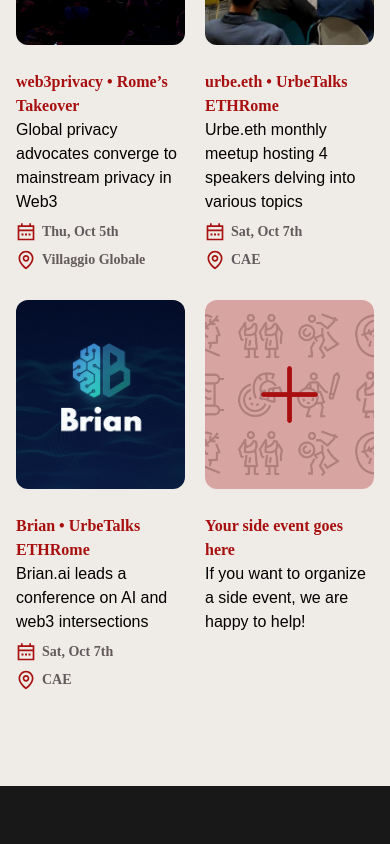
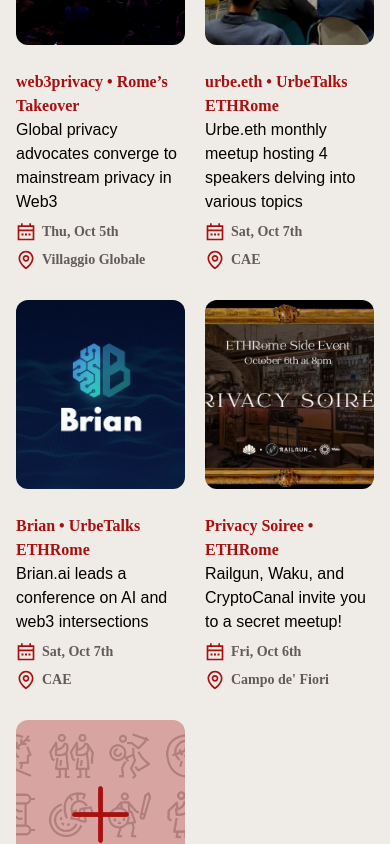
Before and after one commit to urbeETH/ETHRome-2023, a React (Create React App) app: page / in a window 390 px wide. Shown: the part 6818-7662 px from the top of the page. Built offline with nearby package versions, Linux system fonts and the light colour scheme.

Commit message:
Main Update
- Regulation menu item add
- Side Events section update
- Urbe info footer update

```diff
--- a/src/components/Footer.tsx
+++ b/src/components/Footer.tsx
@@ -2,7 +2,8 @@ import { Icon } from '@iconify/react'
 
 export default function Footer() {
   return (
-    <div className='flex flex-col items-center justify-between w-full gap-4 px-16 py-8 space-y-2 bg-[#191818] md:flex-row sm:gap-0'>
+    <div className='flex flex-col items-center justify-between w-full gap-4 px-16 py-8 space-y-2 bg-[#191818] sm:gap-0'>
+      <div className='flex flex-col items-center justify-between w-full gap-4 md:flex-row '>
         <img src='/logo_footer.png' className='h-20' />
         <p className='text-2xl text-center text-white'>Hacking history, shaping the future.</p>
 
@@ -19,5 +20,19 @@ export default function Footer() {
           />
         </div>
       </div>
+      <div className='flex flex-col items-center justify-center w-full text-center'>
+        <h4 className='text-sm text-center text-white'>
+          urbe.eth • Via Bruno Bruni, 116 - 00189 Roma (RM) • CF: 96565540588
+        </h4>
+        <h1 className='text-sm text-center text-white pt-2'>
+          <a
+            href='https://ethrome.notion.site/Regulation-7d77e4d4903d47baae9a6e8f21cf4200'
+            target='_blank'
+          >
+            REGULATION
+          </a>
+        </h1>
+      </div>
+    </div>
   )
 }
--- a/src/components/Header.tsx
+++ b/src/components/Header.tsx
@@ -75,6 +75,12 @@ export default function Header() {
           >
             <h3 className='relative underline_item cursor-pointer'>Schedule</h3>
           </Link>
+          <Link
+              to='https://ethrome.notion.site/Regulation-7d77e4d4903d47baae9a6e8f21cf4200'
+              target='_blank'
+            >
+              <h3 className='relative underline_item cursor-pointer'>Regulation</h3>
+            </Link>
         </div>
       </div>
       <div
@@ -108,6 +114,12 @@ export default function Header() {
             >
               <h3 className='relative underline_item cursor-pointer'>Schedule</h3>
             </Link>
+            <Link
+              to='https://ethrome.notion.site/Regulation-7d77e4d4903d47baae9a6e8f21cf4200'
+              target='_blank'
+            >
+              <h3 className='relative underline_item cursor-pointer'>Regulation</h3>
+            </Link>
           </div>
         )}
       </div>
--- a/src/components/SideEvents.tsx
+++ b/src/components/SideEvents.tsx
@@ -8,6 +8,7 @@ const sideEventsList = [
     data: 'Thu, Oct 5th',
     location: 'tdesign_location.svg',
     place: 'Villaggio Globale',
+    eventLocation: 'https://www.google.com/maps/place/Villaggio+Globale/@41.8741306,12.4719822,15z/data=!4m6!3m5!1s0x132f60300ef3b2b3:0xefe2660fd385fd0f!8m2!3d41.8741306!4d12.4719822!16s%2Fg%2F11fnwh3zv1?entry=ttu'
   },
   {
     bg: 'side-events_urbetalks.png',
@@ -18,6 +19,7 @@ const sideEventsList = [
     data: 'Sat, Oct 7th',
     location: 'tdesign_location.svg',
     place: 'CAE',
+    eventLocation: 'https://www.google.com/maps/place/Villaggio+Globale/@41.8741306,12.4719822,15z/data=!4m6!3m5!1s0x132f60300ef3b2b3:0xefe2660fd385fd0f!8m2!3d41.8741306!4d12.4719822!16s%2Fg%2F11fnwh3zv1?entry=ttu'
   },
   {
     bg: 'side-events_brian.png',
@@ -28,6 +30,18 @@ const sideEventsList = [
     data: 'Sat, Oct 7th',
     location: 'tdesign_location.svg',
     place: 'CAE',
+    eventLocation: 'https://www.google.com/maps/place/Villaggio+Globale/@41.8741306,12.4719822,15z/data=!4m6!3m5!1s0x132f60300ef3b2b3:0xefe2660fd385fd0f!8m2!3d41.8741306!4d12.4719822!16s%2Fg%2F11fnwh3zv1?entry=ttu'
+  },
+  {
+    bg: 'cryptocanal.jpg',
+    link: 'https://lu.ma/privacysoirée',
+    event: 'Privacy Soiree • ETHRome ',
+    description: '​Railgun, Waku, and CryptoCanal invite you to a secret meetup!',
+    calendar: 'tdesign_calendar.svg',
+    data: 'Fri, Oct 6th',
+    location: 'tdesign_location.svg',
+    place: 'Campo de\' Fiori',
+    eventLocation: 'https://www.google.com/maps/place/Campo+de\'+Fiori/@41.8955937,12.470945,18.08z/data=!4m6!3m5!1s0x132f6055a903cf7d:0x1808fc7ca708f2c4!8m2!3d41.8957466!4d12.4718497!16zL20vMDdjMHF5?entry=ttu'
   },
   {
     bg: 'side-events_tobe.png',
@@ -56,7 +70,7 @@ export default function SideEvents() {
         <div className='grid grid-cols-2 lg:grid-cols-4 gap-[20px] px-4'>
           {/* <div className='flex flex-col items-center space-y-8 space-x-0 md:space-x-[20px] mt-8 px-16 md:flex-row md:items-start justify-evenly md:space-y-0'> */}
           {sideEventsList.map(
-            ({ bg, link, event, description, data, place, calendar, location }) => (
+            ({ bg, link, event, description, data, place, calendar, location, eventLocation}) => (
               <div
                 className='flex flex-col items-center space-y-4 max-w-[260px] h-full'
                 key={event}
@@ -81,7 +95,7 @@ export default function SideEvents() {
                       </h2>
                     </div>
                     <a
-                      href='https://www.google.com/maps/place/Villaggio+Globale/@41.8741306,12.4719822,15z/data=!4m6!3m5!1s0x132f60300ef3b2b3:0xefe2660fd385fd0f!8m2!3d41.8741306!4d12.4719822!16s%2Fg%2F11fnwh3zv1?entry=ttu'
+                      href={eventLocation}
                       target='_blank'
                     >
                       <div className='flex justify-start space-x-[6px]'>
```
Also changed, not shown: public/sideEvents/cryptocanal.jpg (added). Lines whose indentation alone changed are shown as unchanged.
